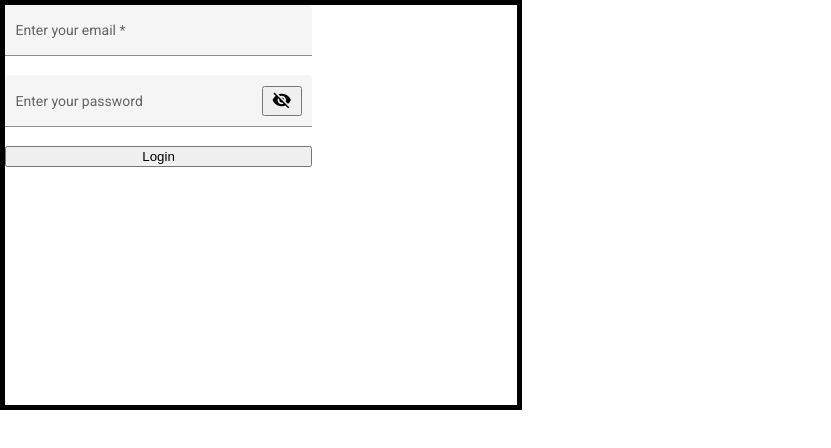
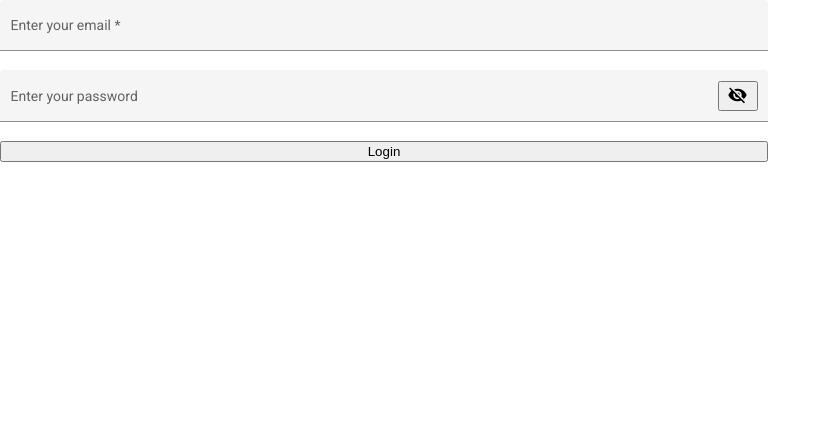
Before and after one commit to dibakh/ViennaConservatuar, an Angular app: page / in a window 1280 px wide. Shown: the top 448 px of the page, without its empty margins (0-831 px from the left). Built offline with nearby package versions, Linux system fonts and the light colour scheme.

Commit message:
add tailwind style

```diff
--- a/src/app/login/login.component.html
+++ b/src/app/login/login.component.html
@@ -1,4 +1,4 @@
-<div class="login-container">
+<div class="justify-self-center w-400px">
   <mat-form-field appearance="fill">
     <mat-label>Enter your email</mat-label>
     <input matInput placeholder="pat@example.com" [formControl]="email" required>
--- a/src/app/login/login.component.scss
+++ b/src/app/login/login.component.scss
@@ -1,9 +1,3 @@
-.login-container {
-  width: 40%;
-  height: 50%;
-  border: solid black 5px;
-}
-
 mat-form-field {
   width: 60%;
 }
```
